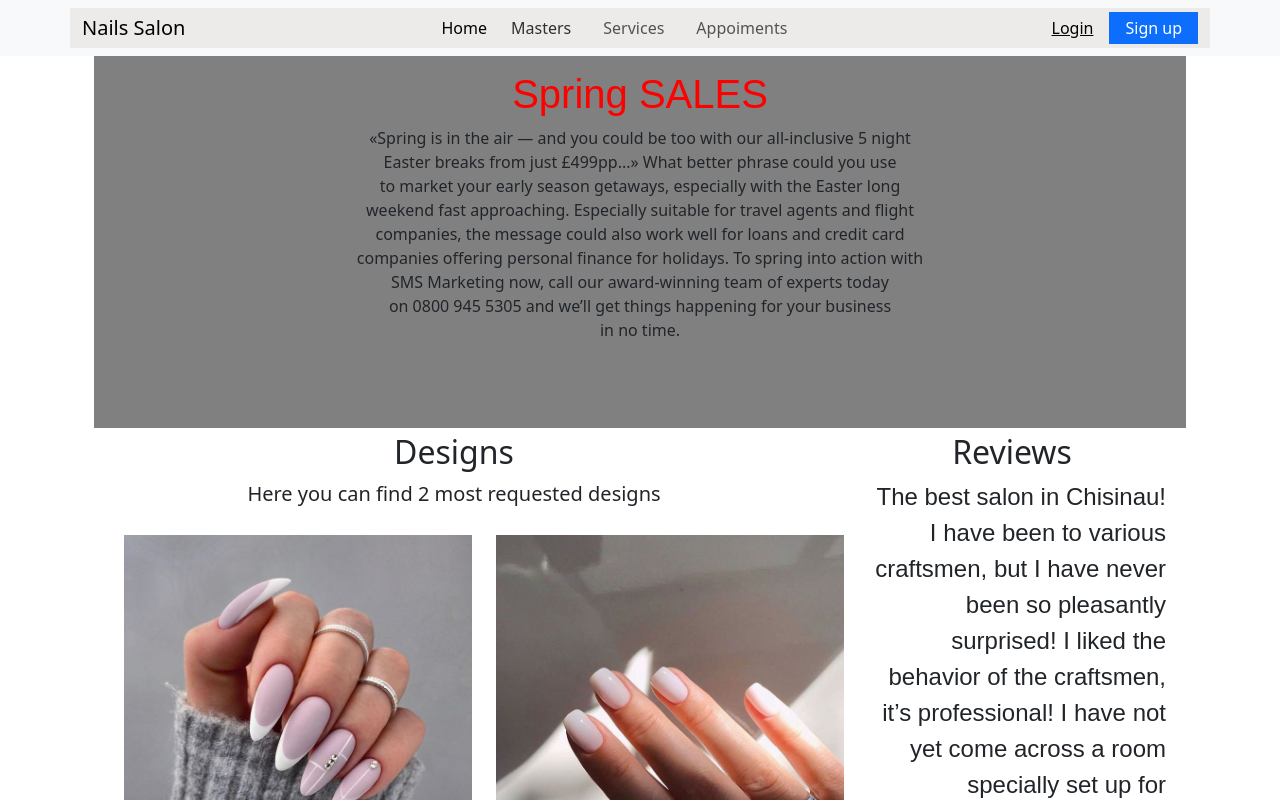
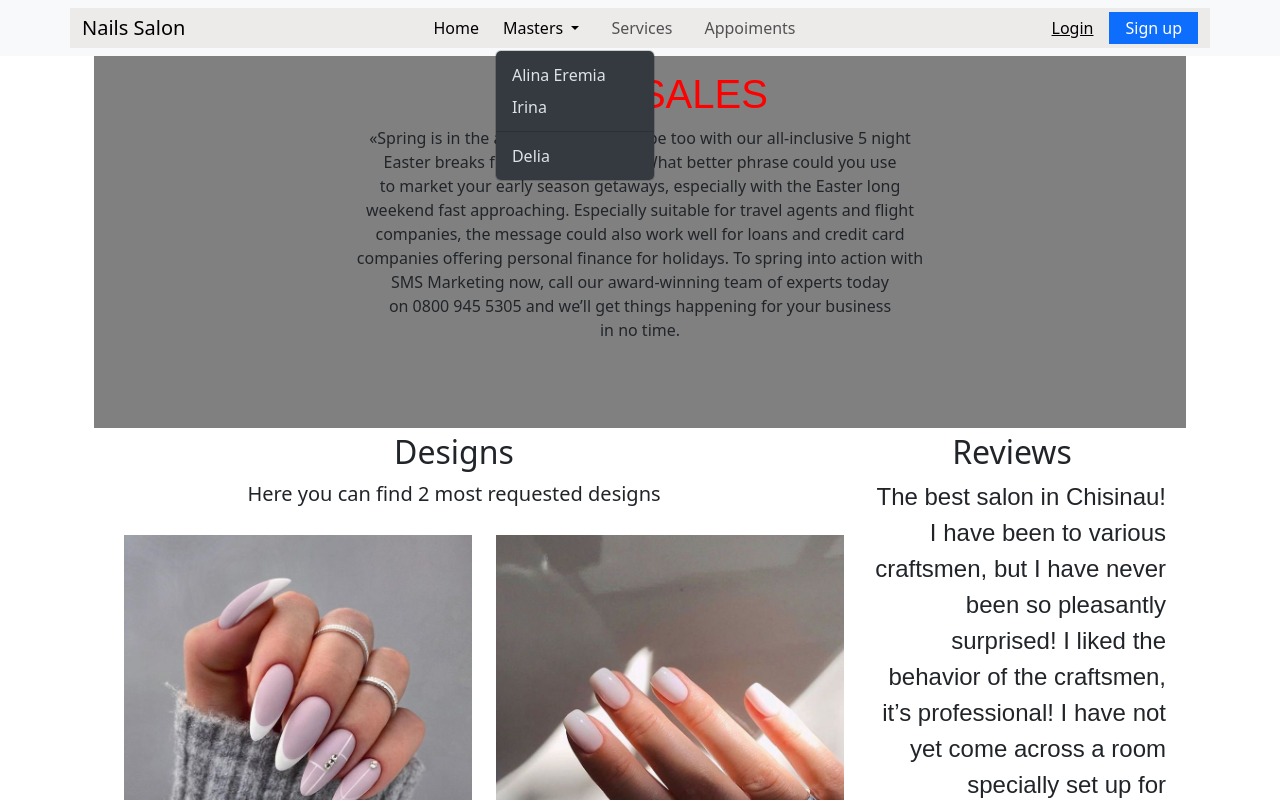
Before and after one commit to Popa02/Bootstrap, a plain HTML site: page index.html in a window 1280 px wide. Both pictures are taken after a click on the button "Masters". Shown: the top 800 px of the page. Drawn offline with nearby package versions, Linux system fonts and the light colour scheme.

Commit message:
Add files via upload

```diff
--- a/index.html
+++ b/index.html
@@ -37,8 +37,18 @@
               <li class="nav-item">
                 <a class="nav-link active" aria-current="page" href="#">Home</a>
               </li>
-              <li class="nav-item mx-2">
-                <a class="nav-link" href="#">Masters</a>
+                <li class="nav-item dropdown mx-2">
+                  <a class="nav-link dropdown-toggle" href="#" role="button" data-bs-toggle="dropdown" aria-expanded="false">
+                    Masters
+                  </a>
+                  <ul class="dropdown-menu dropdown-menu-dark">
+                    <li><a class="dropdown-item" href="#">Alina Eremia</a></li>
+                    <li><a class="dropdown-item" href="#">Irina</a></li>
+                    <li>
+                      <hr class="dropdown-divider">
+                    </li>
+                    <li><a class="dropdown-item" href="#">Delia</a></li>
+                  </ul>
               </li>
               <li class="nav-item mx-2">
                 <a class="nav-link" href="#">Services</a>
```
